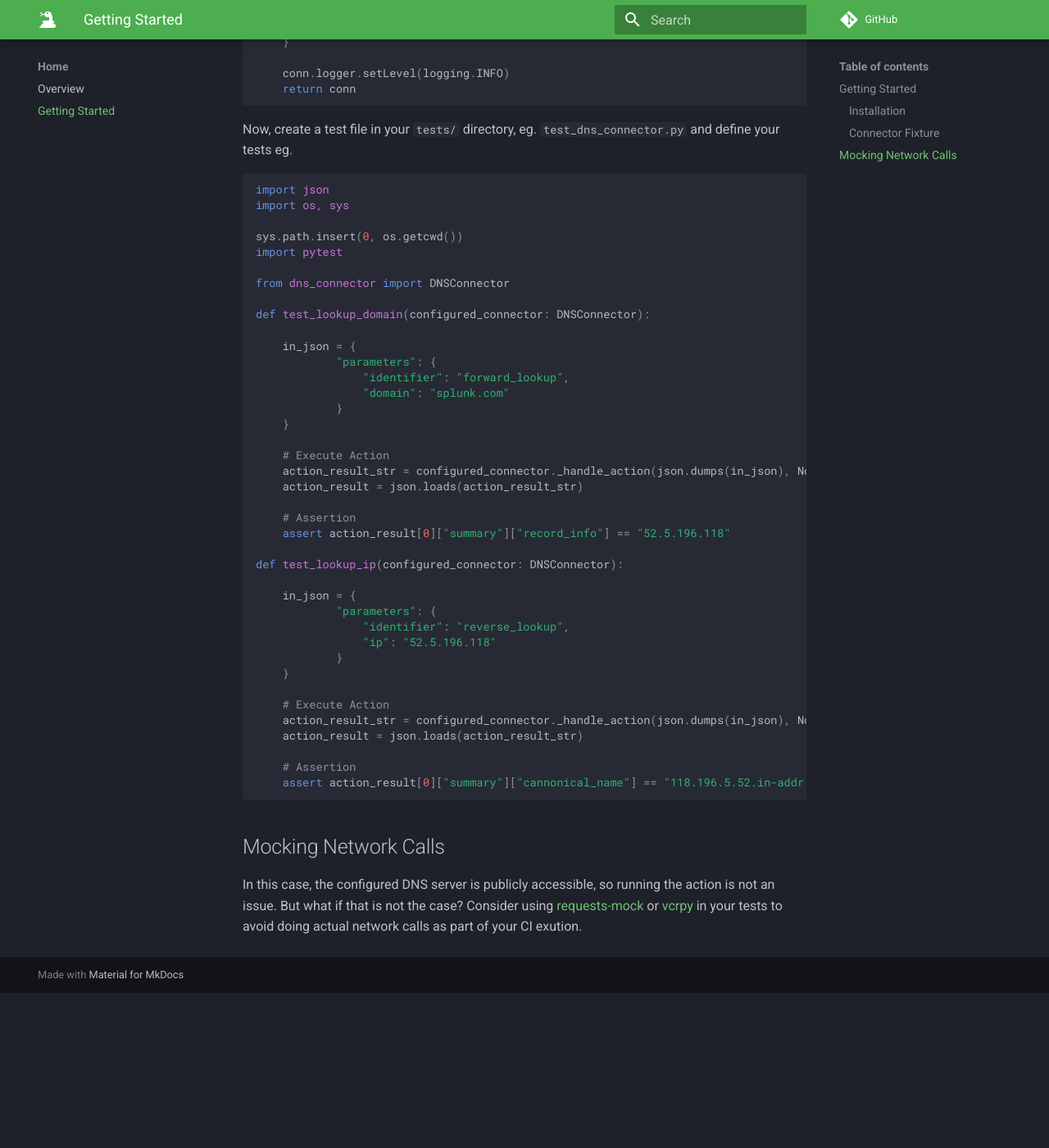
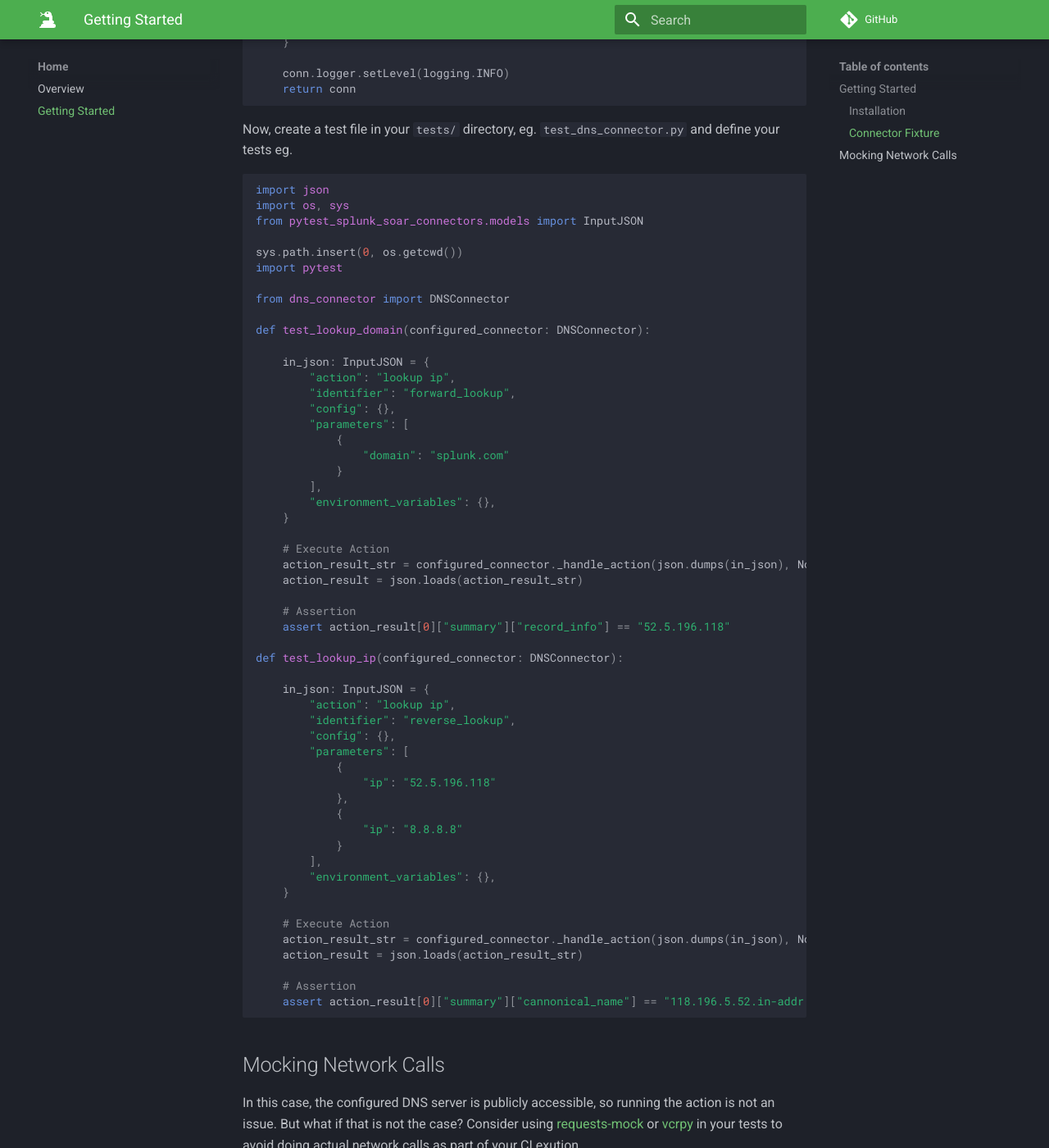
Before and after one commit to splunk/pytest-splunk-soar-connectors, an MkDocs documentation site: the page built from docs/getting_started.md, in a window 1280 px wide and 1400 px high, scrolled down 1279 px. Shown: the whole window at 82% size. Built offline with MkDocs 1.6.1 and Material for MkDocs 9.7.7, drawn with Linux system fonts in a browser that asks for light colours; comment, search, counter and statistics services are not loaded; before the commit the page ends 2490 px from its top, so only the background shows below that.

Commit message:
align payload format with what SOAR actually does and update docs accordingly

````diff
--- a/docs/getting_started.md
+++ b/docs/getting_started.md
@@ -56,6 +56,7 @@ Now, create a test file in your `tests/` directory, eg. `test_dns_connector.py`
 ```python
 import json
 import os, sys
+from pytest_splunk_soar_connectors.models import InputJSON
 
 sys.path.insert(0, os.getcwd())
 import pytest
@@ -64,11 +65,16 @@ from dns_connector import DNSConnector
 
 def test_lookup_domain(configured_connector: DNSConnector):
 
-    in_json = {
-            "parameters": {
-                "identifier": "forward_lookup",
+    in_json: InputJSON = {
+        "action": "lookup ip",
+        "identifier": "forward_lookup",
+        "config": {},
+        "parameters": [
+            {
                 "domain": "splunk.com"
             }
+        ],
+        "environment_variables": {},
     }
 
     # Execute Action
@@ -80,11 +86,19 @@ def test_lookup_domain(configured_connector: DNSConnector):
 
 def test_lookup_ip(configured_connector: DNSConnector):
 
-    in_json = {
-            "parameters": {
-                "identifier": "reverse_lookup",
+    in_json: InputJSON = {
+        "action": "lookup ip",
+        "identifier": "reverse_lookup",
+        "config": {},
+        "parameters": [
+            {
                 "ip": "52.5.196.118"
+            },
+            {
+                "ip": "8.8.8.8"
             }
+        ],
+        "environment_variables": {},
     }
 
     # Execute Action
````
Also changed, not shown: 4 other files.
